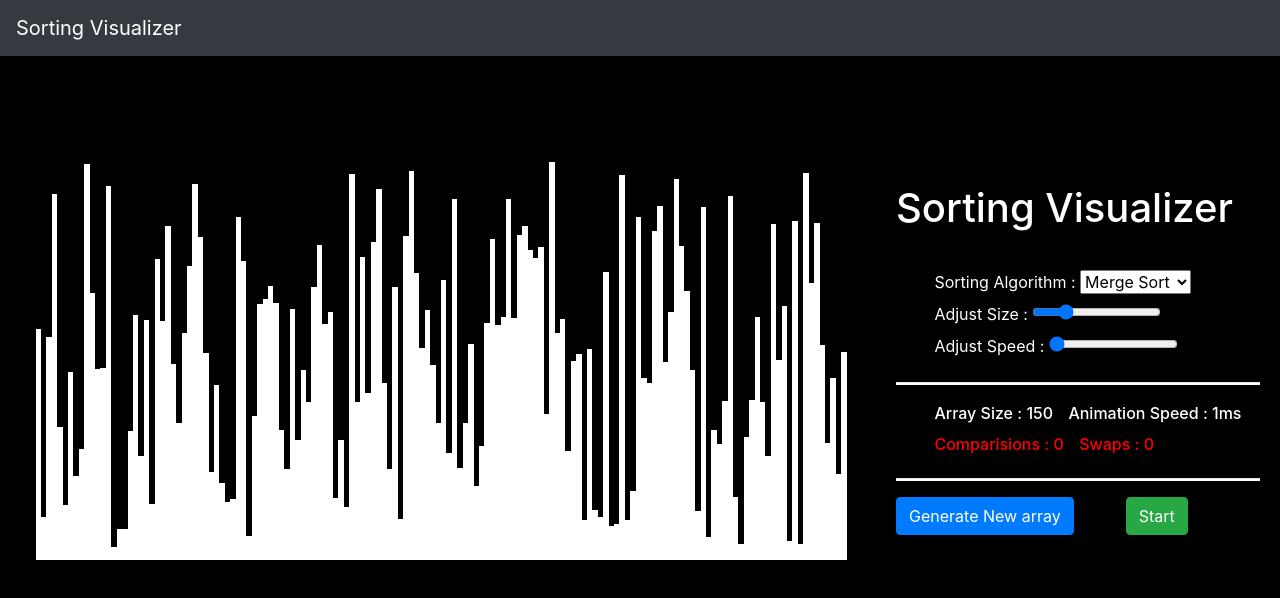
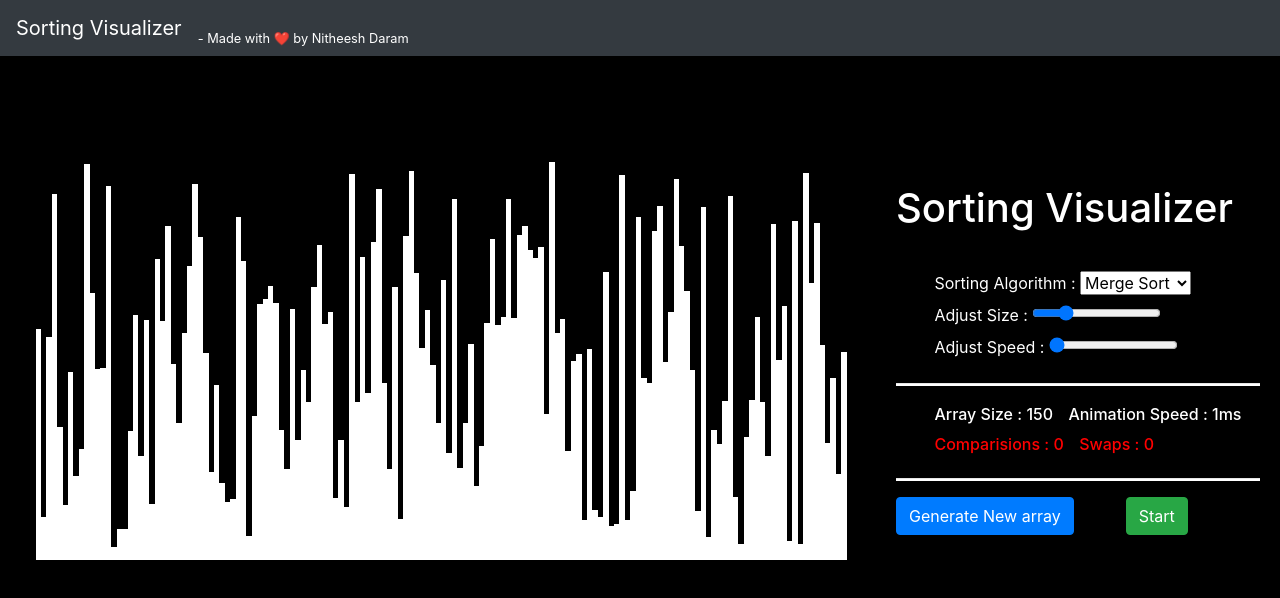
Before and after one commit to nitheesh-daram/Sorting-visualizer, a React (Create React App) app: page / in a window 1280 px wide. Shown: the top 598 px of the page. Built offline with nearby package versions, Linux system fonts and the light colour scheme; the HTML template or start-up script is replaced by a standard one.

Commit message:
added credits and some minor optimisations

```diff
--- a/src/components/Navbar/Navbar.css
+++ b/src/components/Navbar/Navbar.css
@@ -0,0 +1,3 @@
+nav{
+    color: white !important;
+}
--- a/src/components/Navbar/Navbar.js
+++ b/src/components/Navbar/Navbar.js
@@ -2,11 +2,20 @@ import React from "react";
 
 const Navbar = () => {
   return (
-      <nav className="navbar navbar-expand-lg navbar-dark bg-dark">
-        <a className="navbar-brand" href="/">
-          Sorting Visualizer
-        </a>
-      </nav>
+    <nav className="navbar navbar-expand-lg navbar-dark bg-dark">
+      <a className="navbar-brand" href="/">
+        Sorting Visualizer
+      </a>
+        <ul class="navbar-nav">
+          <li className="nav-item active" style={{color:"white",fontSize:"80%",marginTop:"10%"}}>
+            - Made with{" "}
+            <span role="img" aria-label="">
+              ❤️
+            </span>{" "}
+            by Nitheesh Daram
+          </li>
+        </ul>
+    </nav>
   );
 };
 
```
